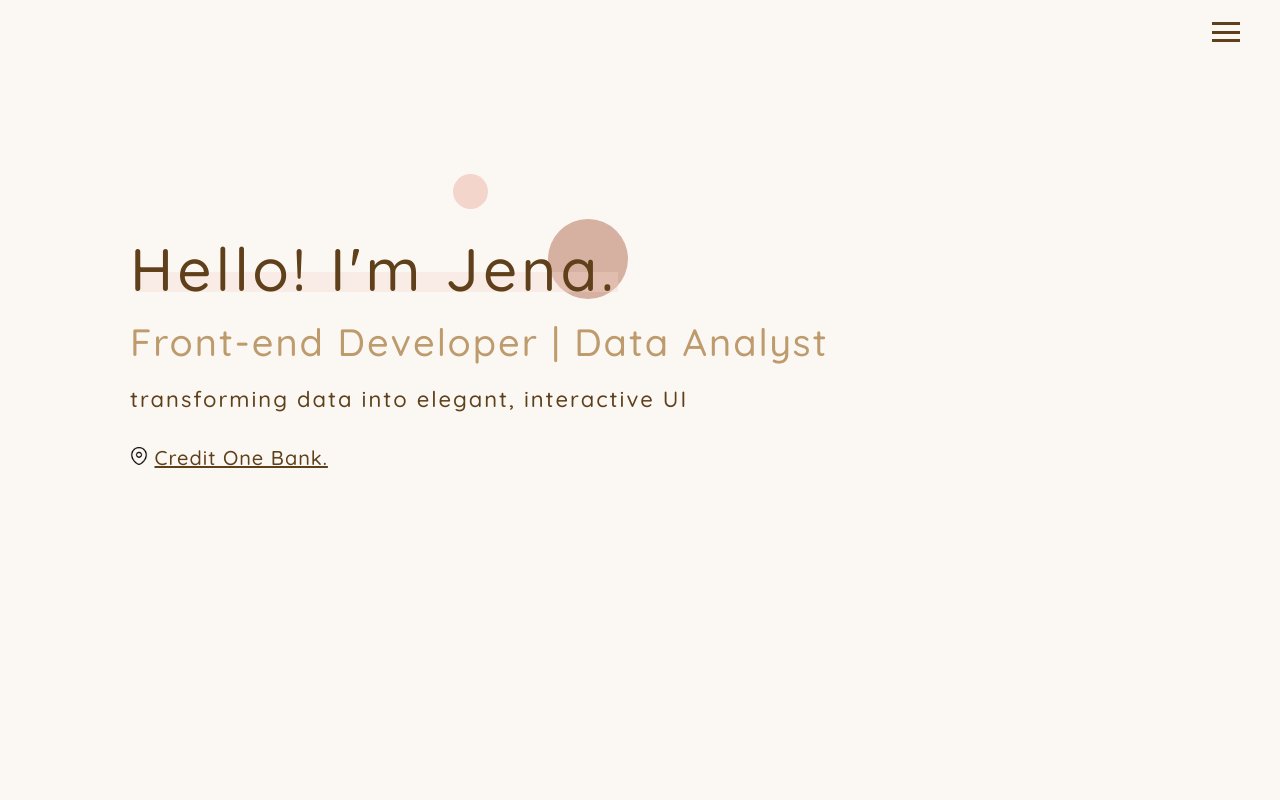
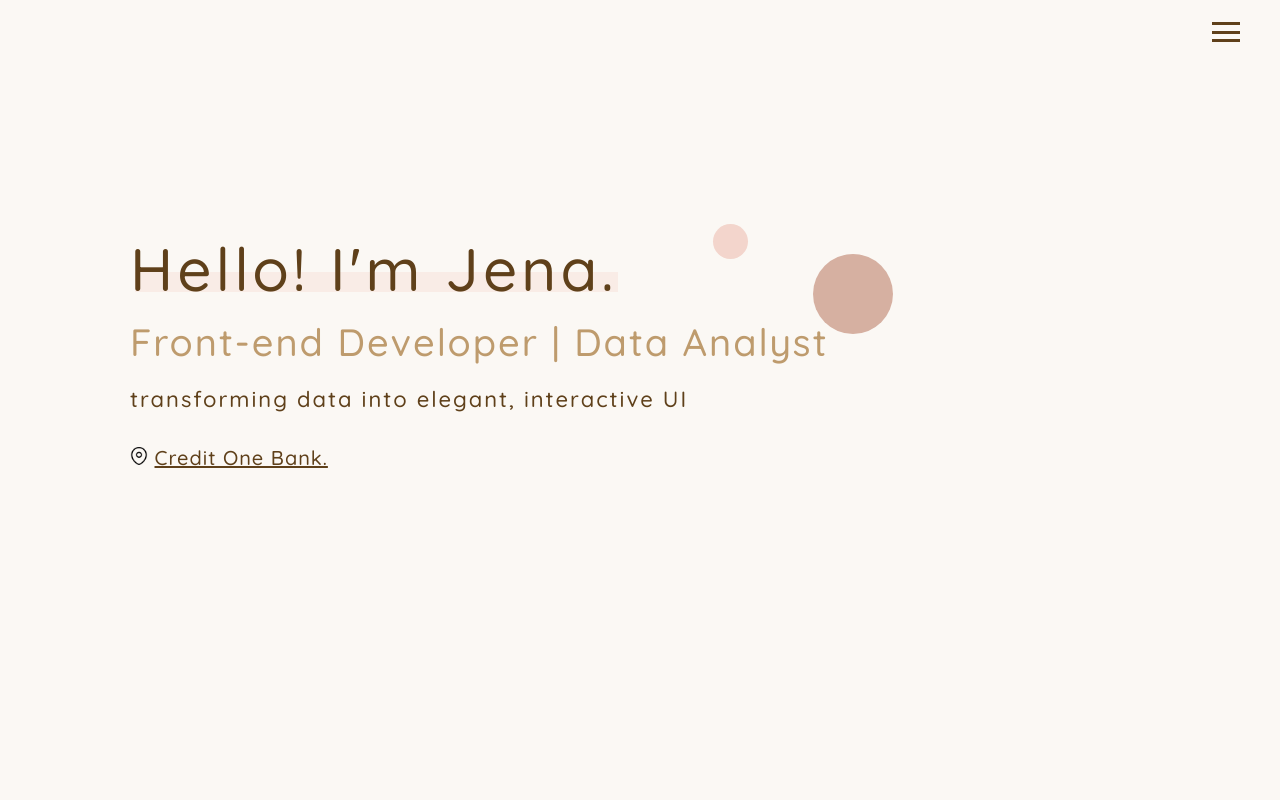
Before and after one commit to jenawen/me, a React (Vite) app: page / in a window 1280 px wide. Shown: the top 800 px of the page. Built offline with nearby package versions, Linux system fonts and the light colour scheme.

Commit message:
fixing css circles

```diff
--- a/src/components/Landing/DesktopLanding/index.css
+++ b/src/components/Landing/DesktopLanding/index.css
@@ -29,8 +29,8 @@
   height: 35px;
   width: 35px;
   position: relative;
-  top: -140px;
-  right: 460px;
+  top: -90px;
+  right: 200px;
   background-color: #f3d5cc;
 
   border-radius: 50%;
@@ -46,9 +46,9 @@
   height: 80px;
   width: 80px;
   position: relative;
-  top: -130px;
+  top: -95px;
 
-  right: 320px;
+  right: 55px;
   border-radius: 50%;
   background-color: #d6b0a1;
 
```
